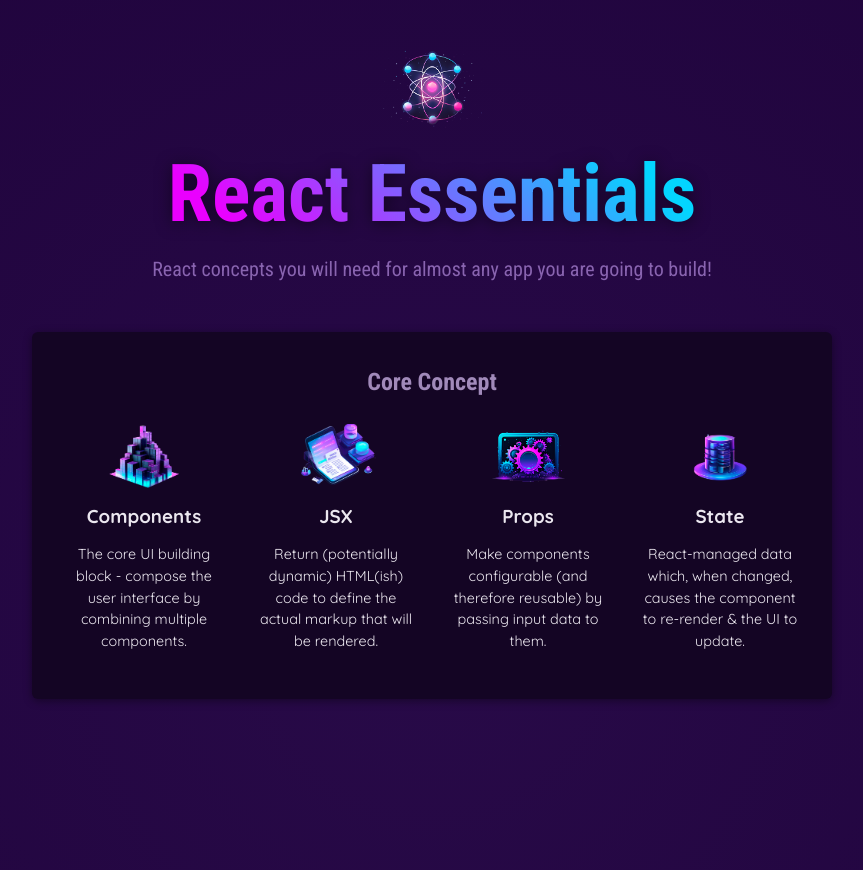
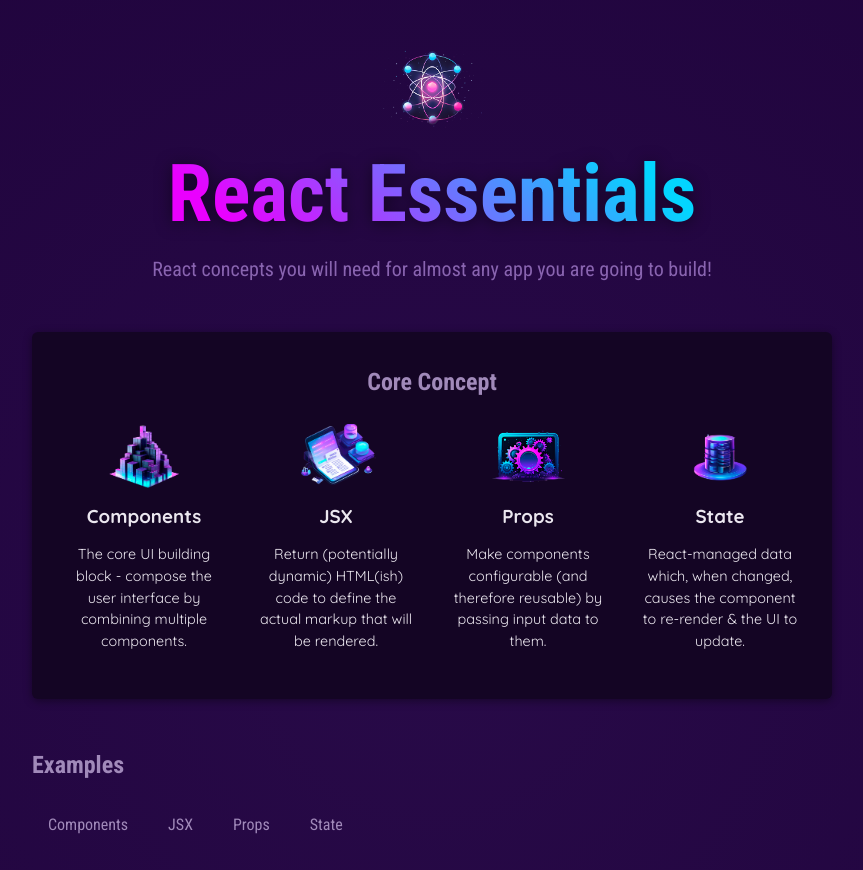
Before and after one commit to ddangmul/react-essentials-start, a React (Vite) app: page / in a window 1280 px wide. Shown: the top 870 px of the page, without its empty margins (208-1071 px from the left). Built offline with nearby package versions, Linux system fonts and the light colour scheme.

Commit message:
children prop 적용

```diff
--- a/src/App.jsx
+++ b/src/App.jsx
@@ -1,6 +1,7 @@
 import { CORE_CONCEPTS } from "./data.js";
 import Header from "./components/Header/Header.jsx";
 import CoreConcept from "./components/CoreConcept.jsx";
+import TabButton from "./components/TabButton.jsx";
 
 function App() {
   return (
@@ -16,6 +17,15 @@
             <CoreConcept {...CORE_CONCEPTS[3]} />
           </ul>
         </section>
+        <section id="examples">
+          <h2>Examples</h2>
+          <menu>
+            <TabButton>Components</TabButton>
+            <TabButton>JSX</TabButton>
+            <TabButton>Props</TabButton>
+            <TabButton>State</TabButton>
+          </menu>
+        </section>
       </main>
     </div>
   );
--- /dev/null
+++ b/src/components/TabButton.jsx
@@ -0,0 +1,7 @@
+export default function TabButton(prop) {
+  return (
+    <li>
+      <button>{prop.children}</button>
+    </li>
+  );
+}
```
